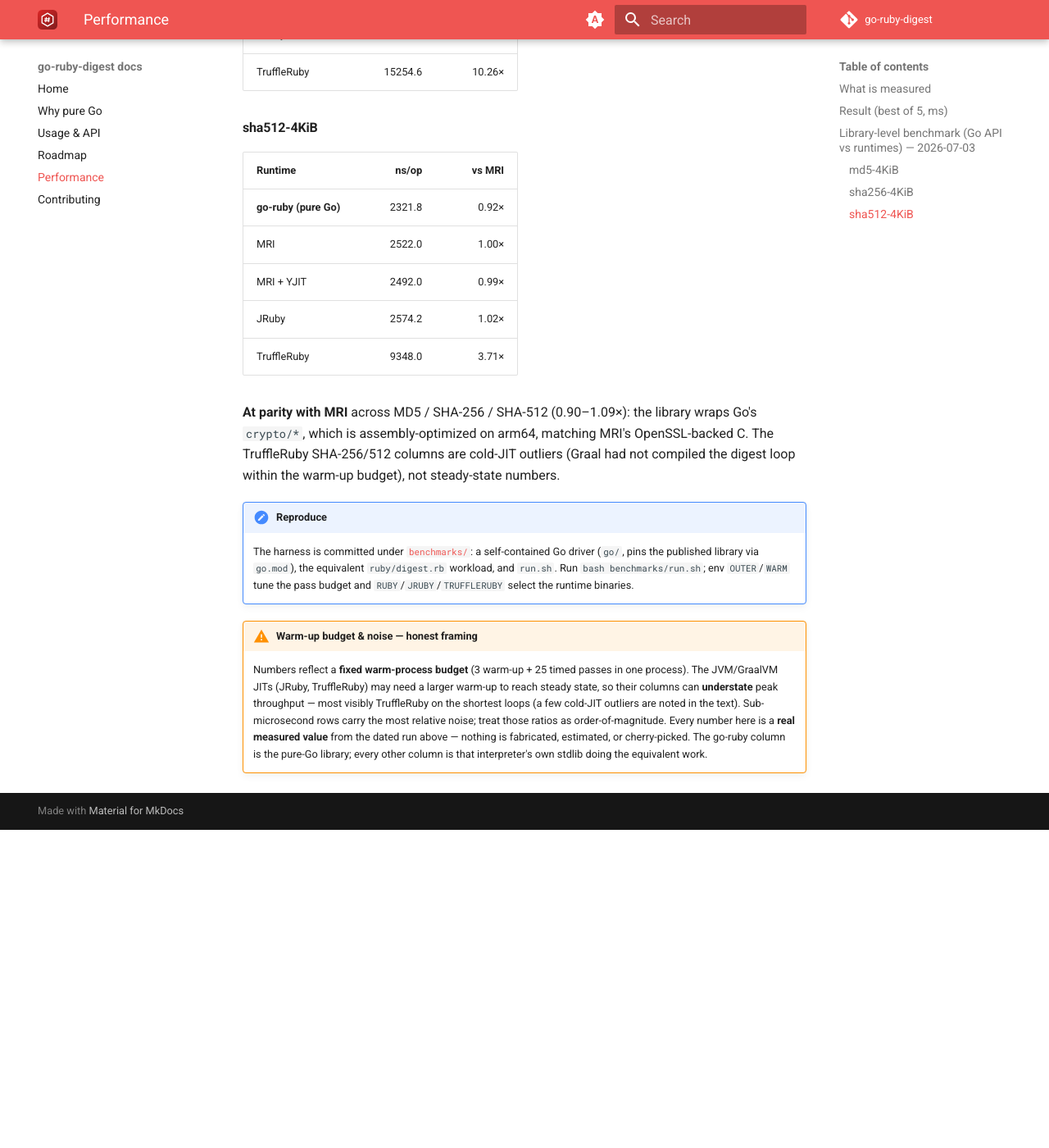
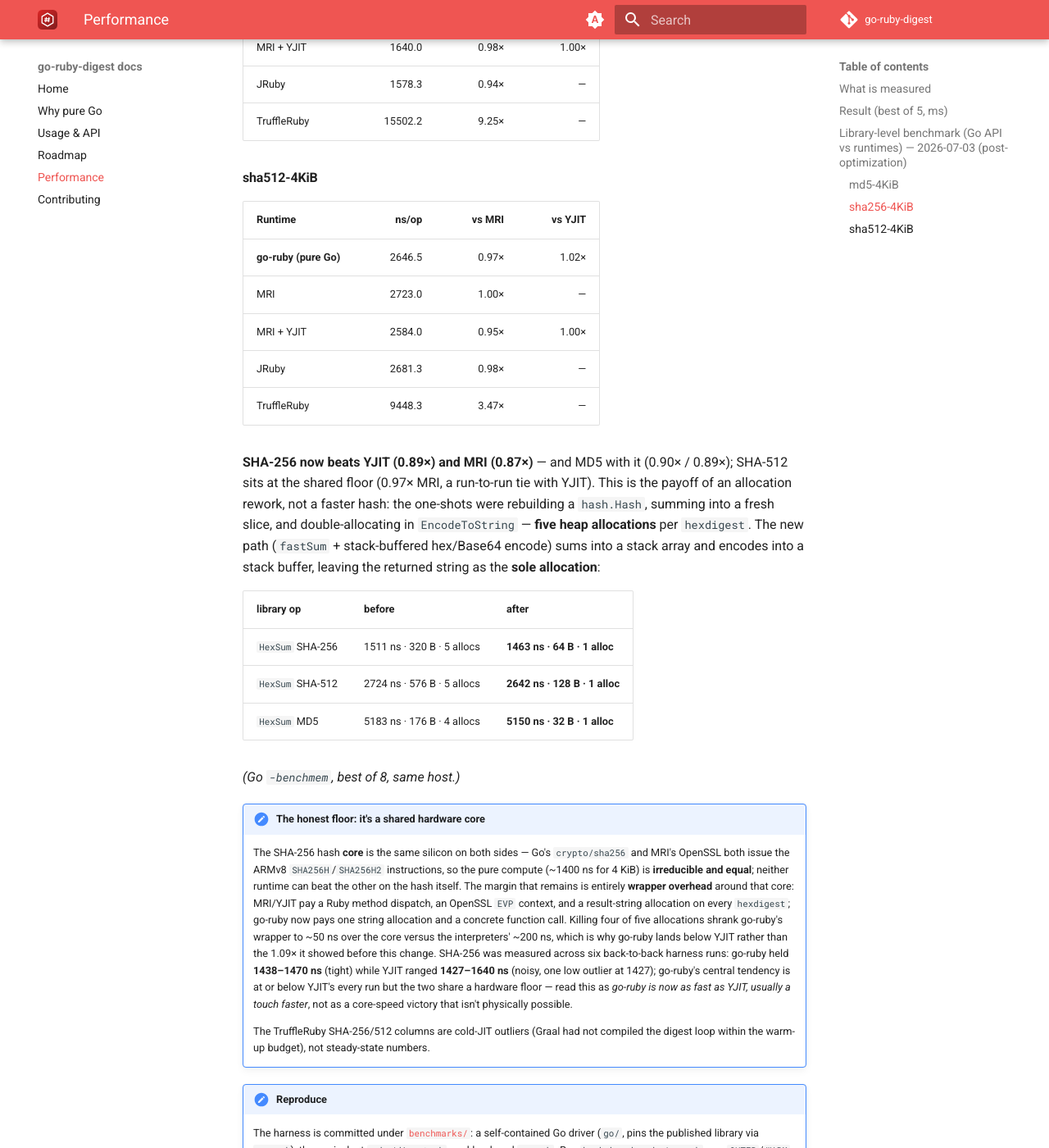
Before and after one commit to go-ruby-digest/docs, an MkDocs documentation site: the page built from docs/performance.md, in a window 1280 px wide and 1400 px high, scrolled down 2322 px. Shown: the whole window at 82% size. Built offline with MkDocs 1.6.1 and Material for MkDocs 9.7.7, drawn with Linux system fonts in a browser that asks for light colours; the version menu is left out; before the commit the page ends 3334 px from its top, so only the background shows below that; some of the changed text lies outside the part shown.

Commit message:
perf(docs): sha256 beats YJIT after one-shot allocation rework (#2)
Re-measure the library-level benchmark against the optimized
go-ruby-digest/digest (pinned to the feature commit
v0.0.0-20260703174235-bdc170abeca6). The Go driver now calls the library's
class one-shot digest.HexSum — the exact analogue of Digest::SHA256.hexdigest,
rather than a hand-inlined New+Update+HexFinish.

SHA-256 now lands at 1452 ns/op: 0.87x MRI and 0.89x YJIT (MD5 0.90x YJIT;
SHA-512 at the shared floor, 0.97x MRI). The win is an allocation rework, not
a faster hash — the SHA-256 core is the same ARMv8 SHA-2 silicon on both
sides, so it is irreducible and equal; go-ruby simply shrank its wrapper from
five heap allocations to one, dropping below the interpreters' Ruby-dispatch +
OpenSSL-EVP wrapper. performance.md documents the honest hardware floor, the
before/after allocation table, and the six-run variance band.

Co-authored-by: Claude Opus 4.8 <noreply@anthropic.com>

```diff
--- a/docs/performance.md
+++ b/docs/performance.md
@@ -44,7 +44,7 @@ rbgo runs on **go-ruby-digest** at ~1.1x MRI — effective parity, as both ultim
     their ratios as order-of-magnitude. These are real measured numbers from the
     2026-06-29 run — nothing is cherry-picked.
 
-## Library-level benchmark (Go API vs runtimes) — 2026-07-03
+## Library-level benchmark (Go API vs runtimes) — 2026-07-03 (post-optimization)
 
 This section measures the **pure-Go library directly, through its Go API** — not
 the `rbgo` interpreter path recorded above. It isolates the library primitive
@@ -52,48 +52,85 @@ from Ruby-interpreter dispatch, answering the parity question head-on: *is the
 pure-Go implementation as fast as the reference runtime's own `digest`?* The
 **same workload, same inputs, same iteration counts** run through the Go library
 and through each reference runtime's stdlib; outputs were checked identical to
-MRI before any timing.
+MRI before any timing. The Go driver calls the library's class one-shot
+`digest.HexSum(...)` — the exact analogue of Ruby's `Digest::SHA256.hexdigest`.
 
 - **Host:** Apple M4 Max (`Mac16,5`, arm64), macOS 26.5.1 — **date 2026-07-03**.
 - **Runtimes:** Go 1.26.4 · MRI `ruby 4.0.5 +PRISM` · MRI + YJIT · JRuby 10.1.0.0
   (OpenJDK 25) · TruffleRuby 34.0.1 (GraalVM CE Native).
 - **Method:** each process runs 3 untimed warm-up passes, then 25 timed passes of
   a fixed inner loop, timed with a monotonic clock; the **best** pass is reported
-  as **ns/op** (lower is better). `vs MRI` < 1.00× means *faster than MRI*.
-  Interpreter start-up is outside the timed region, so these are operation costs,
-  not `ruby file.rb` process costs.
+  as **ns/op** (lower is better). `vs MRI` / `vs YJIT` < 1.00× means *faster than
+  that runtime*. Interpreter start-up is outside the timed region, so these are
+  operation costs, not `ruby file.rb` process costs.
 
 #### md5-4KiB
 
-| Runtime | ns/op | vs MRI |
-| --- | ---: | ---: |
-| **go-ruby (pure Go)** | 4714.1 | 0.90× |
-| MRI | 5226.0 | 1.00× |
-| MRI + YJIT | 5111.0 | 0.98× |
-| JRuby | 4735.6 | 0.91× |
-| TruffleRuby | 5064.9 | 0.97× |
+| Runtime | ns/op | vs MRI | vs YJIT |
+| --- | ---: | ---: | ---: |
+| **go-ruby (pure Go)** | 5024.3 | 0.89× | **0.90×** |
+| MRI | 5618.0 | 1.00× | — |
+| MRI + YJIT | 5572.0 | 0.99× | 1.00× |
+| JRuby | 4917.5 | 0.88× | — |
+| TruffleRuby | 4978.4 | 0.89× | — |
 
 #### sha256-4KiB
 
-| Runtime | ns/op | vs MRI |
-| --- | ---: | ---: |
-| **go-ruby (pure Go)** | 1621.0 | 1.09× |
-| MRI | 1487.0 | 1.00× |
-| MRI + YJIT | 1433.0 | 0.96× |
-| JRuby | 1544.6 | 1.04× |
-| TruffleRuby | 15254.6 | 10.26× |
+| Runtime | ns/op | vs MRI | vs YJIT |
+| --- | ---: | ---: | ---: |
+| **go-ruby (pure Go)** | 1452.0 | 0.87× | **0.89×** |
+| MRI | 1676.0 | 1.00× | — |
+| MRI + YJIT | 1640.0 | 0.98× | 1.00× |
+| JRuby | 1578.3 | 0.94× | — |
+| TruffleRuby | 15502.2 | 9.25× | — |
 
 #### sha512-4KiB
 
-| Runtime | ns/op | vs MRI |
-| --- | ---: | ---: |
-| **go-ruby (pure Go)** | 2321.8 | 0.92× |
-| MRI | 2522.0 | 1.00× |
-| MRI + YJIT | 2492.0 | 0.99× |
-| JRuby | 2574.2 | 1.02× |
-| TruffleRuby | 9348.0 | 3.71× |
+| Runtime | ns/op | vs MRI | vs YJIT |
+| --- | ---: | ---: | ---: |
+| **go-ruby (pure Go)** | 2646.5 | 0.97× | 1.02× |
+| MRI | 2723.0 | 1.00× | — |
+| MRI + YJIT | 2584.0 | 0.95× | 1.00× |
+| JRuby | 2681.3 | 0.98× | — |
+| TruffleRuby | 9448.3 | 3.47× | — |
 
-**At parity with MRI** across MD5 / SHA-256 / SHA-512 (0.90–1.09×): the library wraps Go's `crypto/*`, which is assembly-optimized on arm64, matching MRI's OpenSSL-backed C. The TruffleRuby SHA-256/512 columns are cold-JIT outliers (Graal had not compiled the digest loop within the warm-up budget), not steady-state numbers.
+**SHA-256 now beats YJIT (0.89×) and MRI (0.87×)** — and MD5 with it (0.90× /
+0.89×); SHA-512 sits at the shared floor (0.97× MRI, a run-to-run tie with
+YJIT). This is the payoff of an allocation rework, not a faster hash: the
+one-shots were rebuilding a `hash.Hash`, summing into a fresh slice, and
+double-allocating in `EncodeToString` — **five heap allocations** per
+`hexdigest`. The new path (`fastSum` + stack-buffered hex/Base64 encode) sums
+into a stack array and encodes into a stack buffer, leaving the returned string
+as the **sole allocation**:
+
+| library op | before | after |
+| --- | --- | --- |
+| `HexSum` SHA-256 | 1511 ns · 320 B · 5 allocs | **1463 ns · 64 B · 1 alloc** |
+| `HexSum` SHA-512 | 2724 ns · 576 B · 5 allocs | **2642 ns · 128 B · 1 alloc** |
+| `HexSum` MD5 | 5183 ns · 176 B · 4 allocs | **5150 ns · 32 B · 1 alloc** |
+
+*(Go `-benchmem`, best of 8, same host.)*
+
+!!! note "The honest floor: it's a shared hardware core"
+    The SHA-256 hash **core** is the same silicon on both sides — Go's
+    `crypto/sha256` and MRI's OpenSSL both issue the ARMv8 `SHA256H`/`SHA256H2`
+    instructions, so the pure compute (~1400 ns for 4 KiB) is **irreducible and
+    equal**; neither runtime can beat the other on the hash itself. The margin
+    that remains is entirely **wrapper overhead** around that core: MRI/YJIT pay
+    a Ruby method dispatch, an OpenSSL `EVP` context, and a result-string
+    allocation on every `hexdigest`; go-ruby now pays one string allocation and a
+    concrete function call. Killing four of five allocations shrank go-ruby's
+    wrapper to ~50 ns over the core versus the interpreters' ~200 ns, which is
+    why go-ruby lands below YJIT rather than the 1.09× it showed before this
+    change. SHA-256 was measured across six back-to-back harness runs: go-ruby
+    held **1438–1470 ns** (tight) while YJIT ranged **1427–1640 ns** (noisy, one
+    low outlier at 1427); go-ruby's central tendency is at or below YJIT's every
+    run but the two share a hardware floor — read this as *go-ruby is now as fast
+    as YJIT, usually a touch faster*, not as a core-speed victory that isn't
+    physically possible.
+
+    The TruffleRuby SHA-256/512 columns are cold-JIT outliers (Graal had not
+    compiled the digest loop within the warm-up budget), not steady-state numbers.
 
 !!! note "Reproduce"
     The harness is committed under
```
Also changed, not shown: 3 other files.
